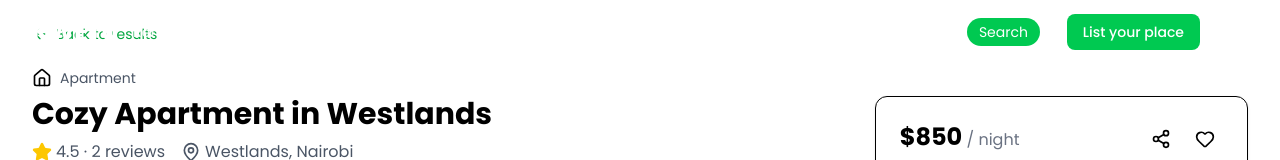
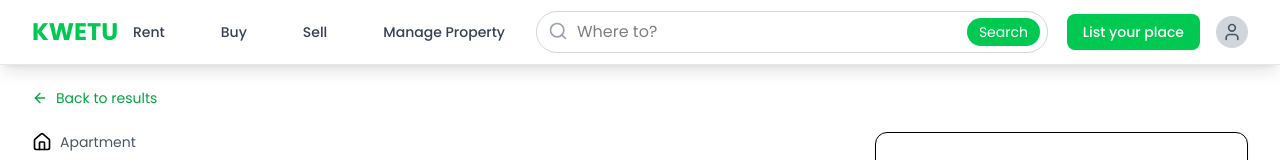
Before and after one commit to n-jabes/kwetu, a Next.js app: page /listings/1 in a window 1280 px wide. Shown: the top 160 px of the page. Built offline with nearby package versions, Linux system fonts and the light colour scheme.

Commit message:
fix: resolve design issue in navbar for other pages other than homepage

```diff
--- a/src/app/globals.css
+++ b/src/app/globals.css
@@ -216,3 +216,8 @@ html {
 .opacity-20 {
   opacity: 0.2;
 }
+
+/* Ensure content starts below navbar on non-homepage pages */
+body.non-homepage {
+  padding-top: 4rem; /* 64px to account for fixed navbar height */
+}
--- a/src/components/ui/search-results-navbar/page.tsx
+++ b/src/components/ui/search-results-navbar/page.tsx
@@ -2,7 +2,7 @@
 import { Menu, Search, User, X, Loader2 } from "lucide-react";
 import Link from "next/link";
 import { useState, useEffect } from "react";
-import { useRouter } from "next/navigation";
+import { useRouter, usePathname } from "next/navigation";
 
 // Navbar Component
 export const SearchResultsNavbar = () => {
@@ -13,16 +13,38 @@ export const SearchResultsNavbar = () => {
     const [isSearching, setIsSearching] = useState(false);
     const [isScrolled, setIsScrolled] = useState(false);
     const router = useRouter();
+    const pathname = usePathname();
 
-    // Handle scroll effect
+    // Check if we're on the homepage
+    const isHomePage = pathname === '/';
+
+    // Handle scroll effect - only on homepage
     useEffect(() => {
+        if (!isHomePage) {
+            setIsScrolled(true); // Always show solid navbar on other pages
+            return;
+        }
+
         const handleScroll = () => {
             setIsScrolled(window.scrollY > 50);
         };
 
         window.addEventListener('scroll', handleScroll);
         return () => window.removeEventListener('scroll', handleScroll);
-    }, []);
+    }, [isHomePage]);
+
+    // Add body class for non-homepage pages to ensure proper spacing
+    useEffect(() => {
+        if (!isHomePage) {
+            document.body.classList.add('non-homepage');
+        } else {
+            document.body.classList.remove('non-homepage');
+        }
+
+        return () => {
+            document.body.classList.remove('non-homepage');
+        };
+    }, [isHomePage]);
 
     const handleSearch = (e: React.FormEvent) => {
         e.preventDefault();
@@ -35,43 +57,79 @@ export const SearchResultsNavbar = () => {
         }, 1000);
     }
 
+    // Determine navbar styling based on page and scroll state
+    const getNavbarClasses = () => {
+        if (!isHomePage) {
+            // Other pages: always solid white navbar
+            return 'bg-white/95 backdrop-blur-md shadow-lg border-b border-gray-200';
+        }
+
+        // Homepage: transparent initially, solid on scroll
+        return isScrolled
+            ? 'bg-white/95 backdrop-blur-md shadow-lg border-b border-gray-200'
+            : 'bg-transparent';
+    };
+
+    // Determine text colors based on page and scroll state
+    const getTextColors = (isLogo = false) => {
+        if (!isHomePage) {
+            // Other pages: always dark text
+            return isLogo ? 'text-green-500 hover:text-green-600' : 'text-gray-700 hover:text-green-500';
+        }
+
+        // Homepage: white initially, dark on scroll
+        if (isScrolled) {
+            return isLogo ? 'text-green-500 hover:text-green-600' : 'text-gray-700 hover:text-green-500';
+        } else {
+            return isLogo ? 'text-white hover:text-green-200' : 'text-white/90 hover:text-white';
+        }
+    };
+
+    // Determine search bar styling
+    const getSearchBarClasses = () => {
+        if (!isHomePage) {
+            // Other pages: always solid white
+            return 'border-gray-300 bg-white';
+        }
+
+        // Homepage: transparent initially, solid on scroll
+        return isScrolled
+            ? 'border-gray-300 bg-white'
+            : 'border-white/30 bg-white/20 text-white placeholder:text-white/70';
+    };
+
+    // Determine search icon color
+    const getSearchIconColor = () => {
+        if (!isHomePage) {
+            return 'text-gray-400';
+        }
+
+        return isScrolled ? 'text-gray-400' : 'text-white/70';
+    };
+
     return (
-      <nav className={`fixed top-0 left-0 right-0 z-50 transition-all duration-300 ${
-        isScrolled
-          ? 'bg-white/95 backdrop-blur-md shadow-lg border-b border-gray-200'
-          : 'bg-transparent'
-      }`}>
+      <nav className={`fixed top-0 left-0 right-0 z-50 transition-all duration-300 ${getNavbarClasses()}`}>
         <div className="max-w-7xl mx-auto px-4 sm:px-6 lg:px-8">
           <div className="flex justify-between items-center h-16">
             {/* Logo */}
             <div className="flex items-center">
-              <Link href="/" className={`text-2xl font-bold transition-colors ${
-                isScrolled ? 'text-green-500 hover:text-green-600' : 'text-white hover:text-green-200'
-              }`}>
+              <Link href="/" className={`text-2xl font-bold transition-colors ${getTextColors(true)}`}>
                 KWETU
               </Link>
             </div>
 
             {/* Desktop Navigation */}
             <div className="hidden md:flex items-center space-x-8">
-              <Link href='/rent' className={`cursor-pointer px-3 py-2 text-sm font-medium transition-colors ${
-                isScrolled ? 'text-gray-700 hover:text-green-500' : 'text-white/90 hover:text-white'
-              }`}>
+              <Link href='/rent' className={`cursor-pointer px-3 py-2 text-sm font-medium transition-colors ${getTextColors()}`}>
                 Rent
               </Link>
-              <Link href='/buy' className={`cursor-pointer px-3 py-2 text-sm font-medium transition-colors ${
-                isScrolled ? 'text-gray-700 hover:text-green-500' : 'text-white/90 hover:text-white'
-              }`}>
+              <Link href='/buy' className={`cursor-pointer px-3 py-2 text-sm font-medium transition-colors ${getTextColors()}`}>
                 Buy
               </Link>
-              <Link href='/sell' className={`cursor-pointer px-3 py-2 text-sm font-medium transition-colors ${
-                isScrolled ? 'text-gray-700 hover:text-green-500' : 'text-white/90 hover:text-white'
-              }`}>
+              <Link href='/sell' className={`cursor-pointer px-3 py-2 text-sm font-medium transition-colors ${getTextColors()}`}>
                 Sell
               </Link>
-              <Link href='/manage-property' className={`cursor-pointer px-3 py-2 text-sm font-medium transition-colors ${
-                isScrolled ? 'text-gray-700 hover:text-green-500' : 'text-white/90 hover:text-white'
-              }`}>
+              <Link href='/manage-property' className={`cursor-pointer px-3 py-2 text-sm font-medium transition-colors ${getTextColors()}`}>
                 Manage Property
               </Link>
             </div>
@@ -82,17 +140,11 @@ export const SearchResultsNavbar = () => {
                 <input
                   type="text"
                   placeholder="Where to?"
-                  className={`w-full pl-10 pr-4 py-2 border rounded-full focus:outline-none focus:ring-2 focus:ring-green-500 focus:border-transparent transition-all duration-300 ${
-                    isScrolled
-                      ? 'border-gray-300 bg-white'
-                      : 'border-white/30 bg-white/20 text-white placeholder:text-white/70'
-                  }`}
+                  className={`w-full pl-10 pr-4 py-2 border rounded-full focus:outline-none focus:ring-2 focus:ring-green-500 focus:border-transparent transition-all duration-300 ${getSearchBarClasses()}`}
                   value={searchQuery}
                   onChange={(e) => setSearchQuery(e.target.value)}
                 />
-                <Search className={`absolute left-3 top-2.5 h-5 w-5 transition-colors duration-300 ${
-                  isScrolled ? 'text-gray-400' : 'text-white/70'
-                }`} />
+                <Search className={`absolute left-3 top-2.5 h-5 w-5 transition-colors duration-300 ${getSearchIconColor()}`} />
                 <button
                   type="submit"
                   className="absolute right-2 top-1/2 transform -translate-y-1/2 bg-green-500 hover:bg-green-600 text-white text-sm px-3 py-1 rounded-full transition cursor-pointer"
@@ -110,14 +162,14 @@ export const SearchResultsNavbar = () => {
         </Link>
               <div
                 className={`w-8 h-8 rounded-full flex items-center justify-center cursor-pointer transition-colors ${
-                  isScrolled
+                  !isHomePage || isScrolled
                     ? 'bg-gray-300 hover:bg-gray-400'
                     : 'bg-white/20 hover:bg-white/30'
                 }`}
                 onClick={() => setIsProfileDropdownOpen(!isProfileDropdownOpen)}
               >
                 <User className={`h-5 w-5 transition-colors duration-300 ${
-                  isScrolled ? 'text-gray-600' : 'text-white'
+                  !isHomePage || isScrolled ? 'text-gray-600' : 'text-white'
                 }`} />
               </div>
 
@@ -161,7 +213,7 @@ export const SearchResultsNavbar = () => {
               <button
                 onClick={() => setIsMobileMenuOpen(!isMobileMenuOpen)}
                 className={`p-2 transition-colors ${
-                  isScrolled ? 'text-gray-700 hover:text-green-500' : 'text-white hover:text-green-200'
+                  !isHomePage || isScrolled ? 'text-gray-700 hover:text-green-500' : 'text-white hover:text-green-200'
                 }`}
               >
                 {isMobileMenuOpen ? <X className="h-6 w-6" /> : <Menu className="h-6 w-6" />}
@@ -175,17 +227,11 @@ export const SearchResultsNavbar = () => {
               <input
                 type="text"
                 placeholder="Where to?"
-                className={`w-full pl-10 pr-4 py-2 border rounded-full focus:outline-none focus:ring-2 focus:ring-green-500 focus:border-transparent transition-all duration-300 ${
-                  isScrolled
-                    ? 'border-gray-300 bg-white'
-                    : 'border-white/30 bg-white/20 text-white placeholder:text-white/70'
-                }`}
+                className={`w-full pl-10 pr-4 py-2 border rounded-full focus:outline-none focus:ring-2 focus:ring-green-500 focus:border-transparent transition-all duration-300 ${getSearchBarClasses()}`}
                 value={searchQuery}
                 onChange={(e) => setSearchQuery(e.target.value)}
               />
-              <Search className={`absolute left-3 top-2.5 h-5 w-5 transition-colors duration-300 ${
-                isScrolled ? 'text-gray-400' : 'text-white/70'
-              }`} />
+              <Search className={`absolute left-3 top-2.5 h-5 w-5 transition-colors duration-300 ${getSearchIconColor()}`} />
               <button
                 type="submit"
                 className="absolute right-2 top-1/2 transform -translate-y-1/2 bg-green-500 hover:bg-green-600 text-white text-sm px-3 py-1 rounded-full transition cursor-pointer"
@@ -199,26 +245,26 @@ export const SearchResultsNavbar = () => {
           {/* Mobile Navigation */}
           {isMobileMenuOpen && (
             <div className={`md:hidden pb-4 transition-all duration-300 ${
-              isScrolled ? 'bg-white' : 'bg-black/20 backdrop-blur-md'
+              !isHomePage || isScrolled ? 'bg-white' : 'bg-black/20 backdrop-blur-md'
             }`}>
               <div className="flex flex-col space-y-2">
                 <Link href='/rent' className={`px-3 py-2 text-sm font-medium text-left transition-colors ${
-                  isScrolled ? 'text-gray-700 hover:text-green-500' : 'text-white hover:text-green-200'
+                  !isHomePage || isScrolled ? 'text-gray-700 hover:text-green-500' : 'text-white hover:text-green-200'
                 }`}>
                   Rent
                 </Link>
                 <Link href='/buy' className={`px-3 py-2 text-sm font-medium text-left transition-colors ${
-                  isScrolled ? 'text-gray-700 hover:text-green-500' : 'text-white hover:text-green-200'
+                  !isHomePage || isScrolled ? 'text-gray-700 hover:text-green-500' : 'text-white hover:text-green-200'
                 }`}>
                   Buy
                 </Link>
                 <Link href='/sell' className={`px-3 py-2 text-sm font-medium text-left transition-colors ${
-                  isScrolled ? 'text-gray-700 hover:text-green-500' : 'text-white hover:text-green-200'
+                  !isHomePage || isScrolled ? 'text-gray-700 hover:text-green-500' : 'text-white hover:text-green-200'
                 }`}>
                   Sell
                 </Link>
                 <Link href='/manage-property' className={`px-3 py-2 text-sm font-medium text-left transition-colors ${
-                  isScrolled ? 'text-gray-700 hover:text-green-500' : 'text-white hover:text-green-200'
+                  !isHomePage || isScrolled ? 'text-gray-700 hover:text-green-500' : 'text-white hover:text-green-200'
                 }`}>
                   Manage Property
                 </Link>
```
